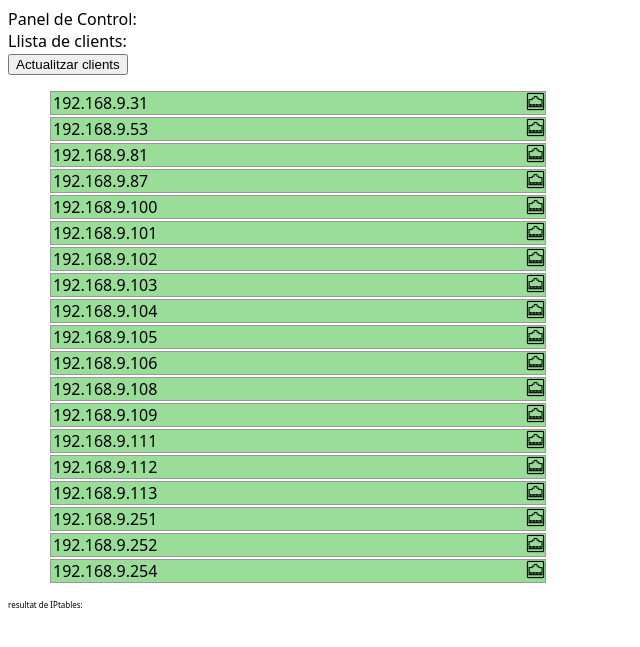
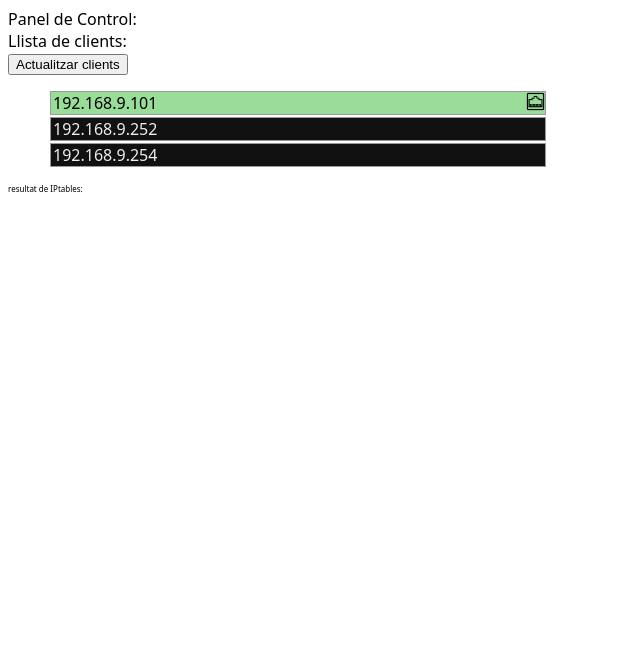
Before and after one commit to xxjcaxx/control_aules, a PHP site: page / in a window 1280 px wide. Shown: the top 647 px of the page, without its empty margins (0-640 px from the left). Run offline with PHP 8.4, Linux system fonts and the light colour scheme.

Commit message:
mejoras css

```diff
--- a/admin/clients.html
+++ b/admin/clients.html
@@ -1,21 +1,5 @@
 <ul>
-<li id="c192.168.9.31"><span>192.168.9.31</span></li>
-<li id="c192.168.9.53"><span>192.168.9.53</span></li>
-<li id="c192.168.9.81"><span>192.168.9.81</span></li>
-<li id="c192.168.9.87"><span>192.168.9.87</span></li>
-<li id="c192.168.9.100"><span>192.168.9.100</span></li>
 <li id="c192.168.9.101"><span>192.168.9.101</span></li>
-<li id="c192.168.9.102"><span>192.168.9.102</span></li>
-<li id="c192.168.9.103"><span>192.168.9.103</span></li>
-<li id="c192.168.9.104"><span>192.168.9.104</span></li>
-<li id="c192.168.9.105"><span>192.168.9.105</span></li>
-<li id="c192.168.9.106"><span>192.168.9.106</span></li>
-<li id="c192.168.9.108"><span>192.168.9.108</span></li>
-<li id="c192.168.9.109"><span>192.168.9.109</span></li>
-<li id="c192.168.9.111"><span>192.168.9.111</span></li>
-<li id="c192.168.9.112"><span>192.168.9.112</span></li>
-<li id="c192.168.9.113"><span>192.168.9.113</span></li>
-<li id="c192.168.9.251"><span>192.168.9.251</span></li>
 <li id="c192.168.9.252"><span>192.168.9.252</span></li>
 <li id="c192.168.9.254"><span>192.168.9.254</span></li>
 </ul>
--- a/admin/css/styles.css
+++ b/admin/css/styles.css
@@ -25,10 +25,9 @@ height:auto;
 float: right;
 }
 
-#clients ul li.off {
-background-color: #d77;
-
-}
+#clients ul li.off {background-color: #d77;}
+#clients ul li.desconeguts {background-color: #dd7;}
+#clients ul li.servers {background-color: #111; color:#eee;}
 
 #actual{
 font-size:8px;
--- a/admin/js/scripts.js
+++ b/admin/js/scripts.js
@@ -36,6 +36,16 @@ function f_pcs(){
 
 
 $("#panel ul li").each(function(i){
-$(this).append('<img alt="Bloquea esta IP" src="images/connected.png"/>');
+ip=$(this).attr('id');
+console.log(ip);
+if(/^c192.168.[0-9]+.25[0-4]/.test(ip)){
+$(this).addClass('servers');
+}
+else {
+
+$(this).append('<img title="Bloquear esta IP" id="b'+ip+'" alt="Bloquea esta IP" src="images/connected.png"/>');
+
+if(/^c192.168.[0-9]+.[0-9]{1,2}$/.test(ip)){$(this).addClass('desconeguts');}
+}
 });
 }
```
